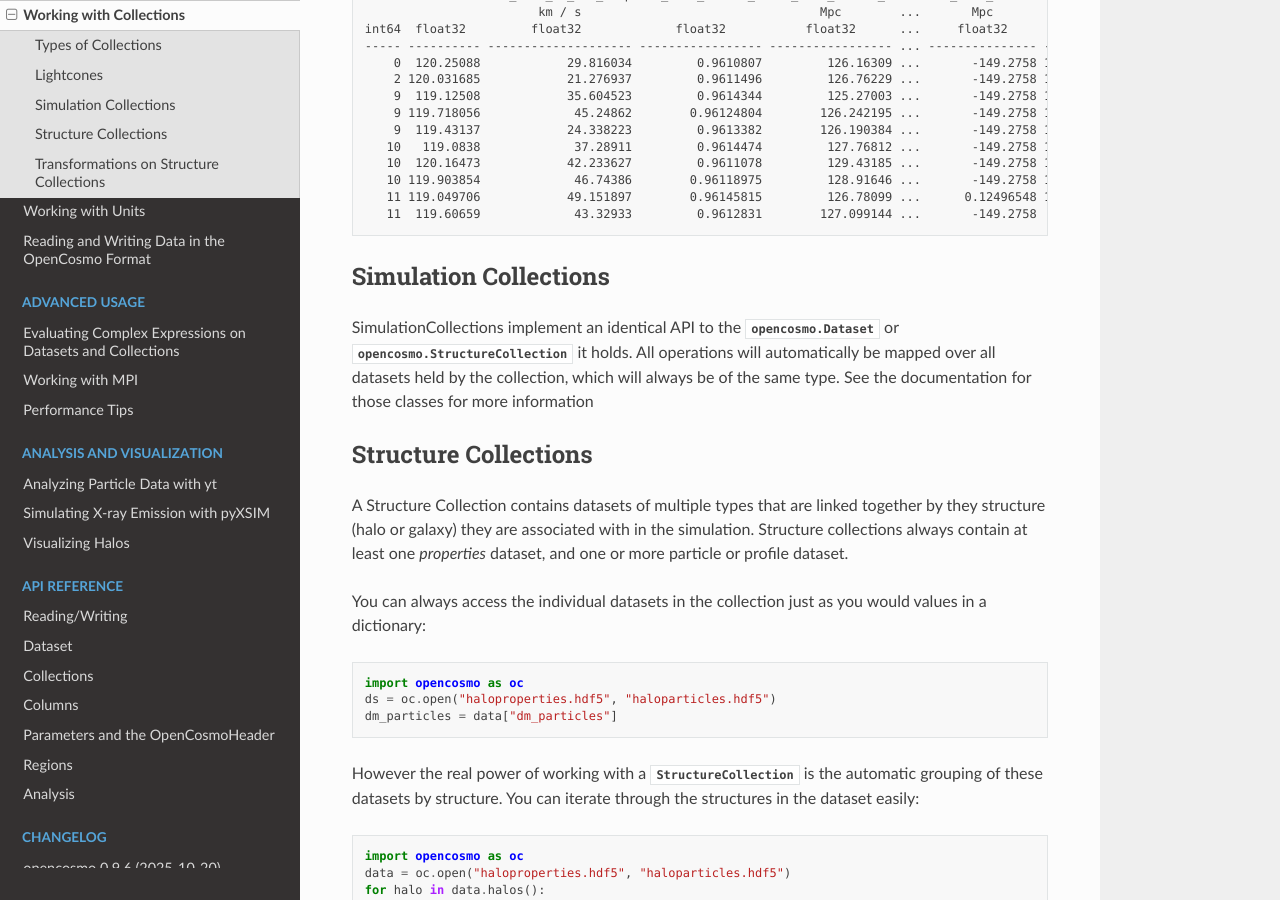
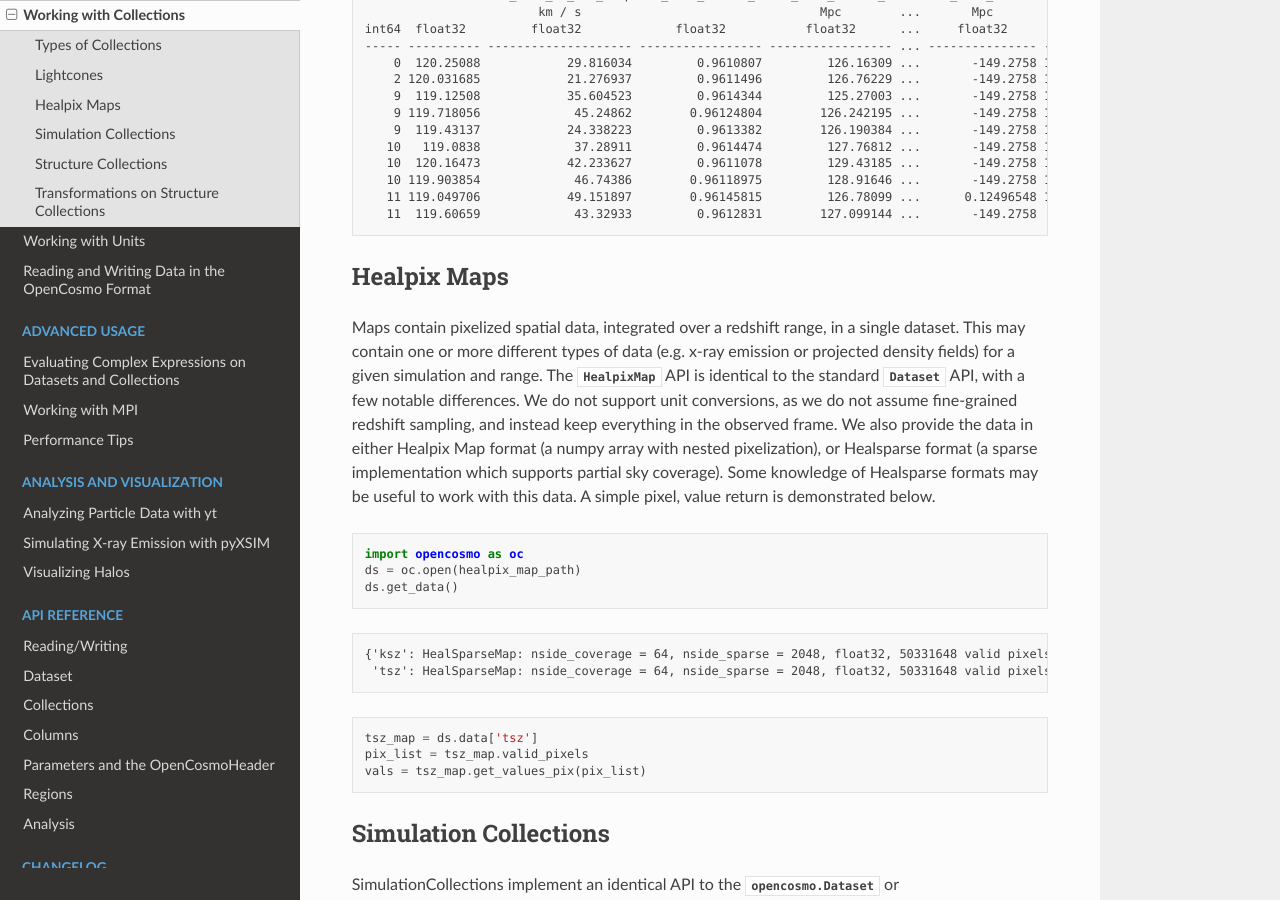
Before and after one commit to ArgonneCPAC/OpenCosmo, a Sphinx documentation site: the page built from docs/source/collections.rst, in a window 1280 px wide and 900 px high, scrolled down 1101 px. Built offline with Sphinx 7.4.7 and the Read the Docs theme 3.1.0, drawn with Linux system fonts in a browser that asks for light colours.

Commit message:
Documentation

```diff
--- a/docs/source/collections.rst
+++ b/docs/source/collections.rst
@@ -43,6 +43,29 @@ Lightcones hold datasets from several different redshift steps, which are stacke
            10 119.903854             46.74386        0.96118975         128.91646 ...       -149.2758 1.5263848             (1049601, 62555736594)  0.04037726
            11 119.049706            49.151897        0.96145815         126.78099 ...      0.12496548 1.5141958             (1049601, 60492121202) 0.040086865
            11  119.60659             43.32933         0.9612831        127.099144 ...       -149.2758  1.519284             (1049601, 60492184203)  0.04027629
+
+Healpix Maps
+------------
+Maps contain pixelized spatial data, integrated over a redshift range, in a single dataset. This may contain one or more different types of data (e.g. x-ray emission or projected density fields) for a given simulation and range. The :py:class:`HealpixMap <opencosmo.HealpixMap>` API is identical to the standard :py:class:`Dataset <opencosmo.Dataset>` API, with a few notable differences. We do not support unit conversions, as we do not assume fine-grained redshift sampling, and instead keep everything in the observed frame. We also provide the data in either Healpix Map format (a numpy array with nested pixelization), or Healsparse format (a sparse implementation which supports partial sky coverage). Some knowledge of Healsparse formats may be useful to work with this data. A simple pixel, value return is demonstrated below.
+
+
+.. code-block:: python
+
+   import opencosmo as oc
+   ds = oc.open(healpix_map_path)
+   ds.get_data()
+
+.. code-block:: text
+
+    {'ksz': HealSparseMap: nside_coverage = 64, nside_sparse = 2048, float32, 50331648 valid pixels,
+     'tsz': HealSparseMap: nside_coverage = 64, nside_sparse = 2048, float32, 50331648 valid pixels}
+
+.. code-block:: python
+
+   tsz_map = ds.data['tsz']
+   pix_list = tsz_map.valid_pixels
+   vals = tsz_map.get_values_pix(pix_list)
+
 
 
 
```
